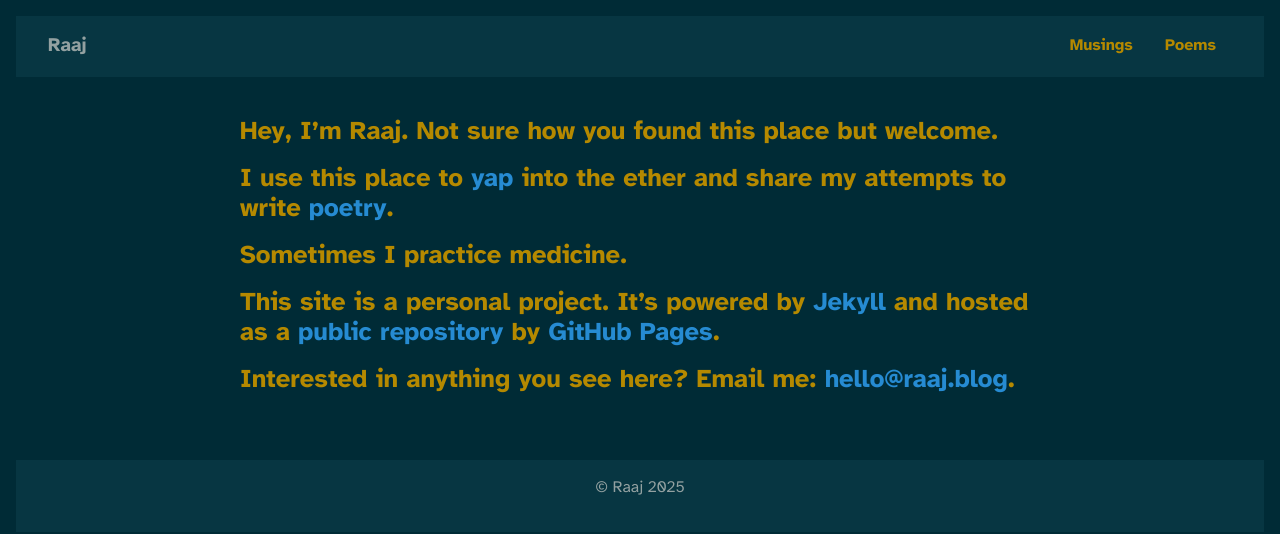
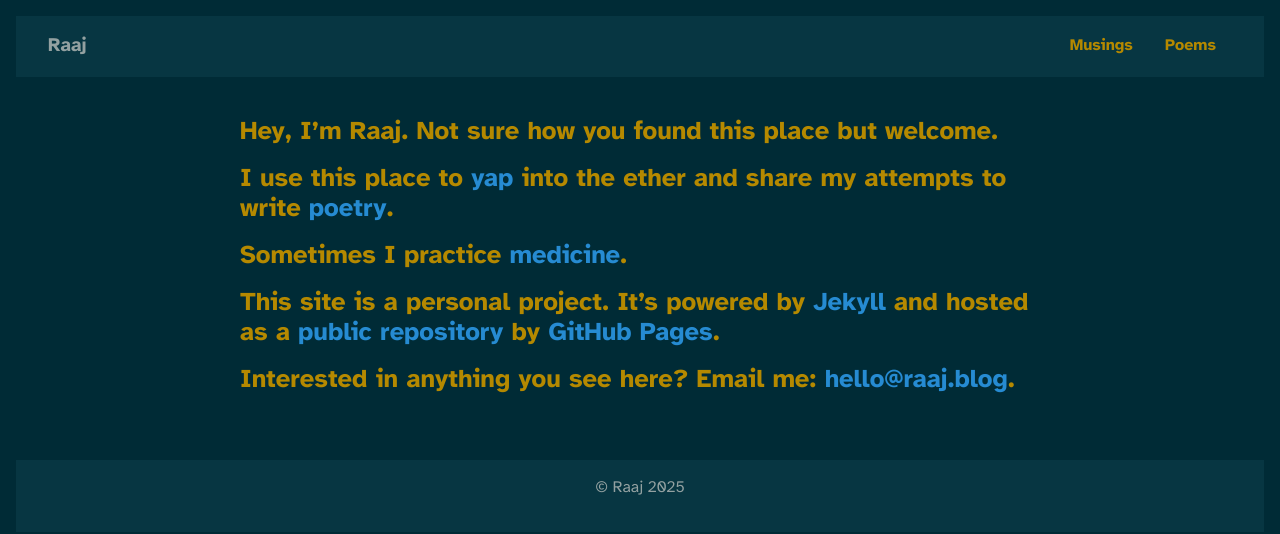
Before and after one commit to itsraaj/itsraaj.github.io, a Jekyll site: the page built from index.md, in a window 1280 px wide. Shown: the top 534 px of the page. Built offline with Jekyll 4.4.1, drawn with Linux system fonts in a browser that asks for light colours; part of the change alters nothing that is shown.

```diff
--- a/index.md
+++ b/index.md
@@ -5,6 +5,6 @@ title: Home
 
 ### Hey, I'm Raaj. Not sure how you found this place but welcome.
 ### I use this place to [yap](/musings) into the ether and share my attempts to write [poetry](/poems).
-### Sometimes I practice medicine.
+### Sometimes I practice [medicine](/stuff).
 ### This site is a personal project. It's powered by [Jekyll](https://jekyllrb.com) and hosted as a [public repository](https://github.com/itsraaj/itsraaj.github.io) by [GitHub Pages](https://pages.github.com).
 ### Interested in anything you see here? Email me: <hello@raaj.blog>.
```
Also changed, not shown: stuff.md (added).
